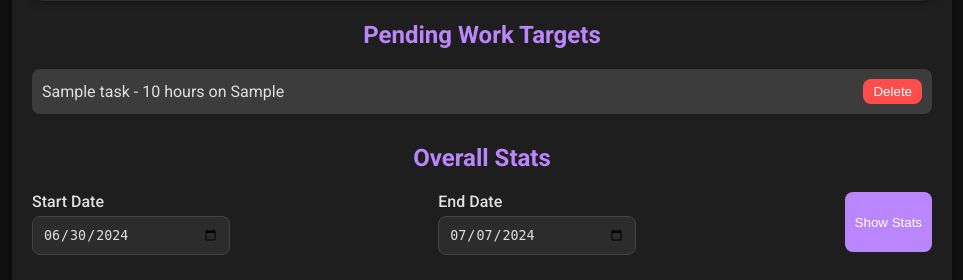
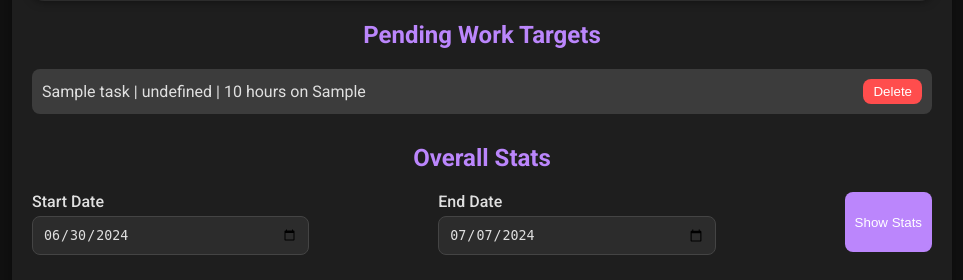
Before and after one commit to raghunathgopavaram/webserver, a Flask app: page / in a window 1280 px wide. Shown: the part 459-739 px from the top of the page, without its empty margins (158-1121 px from the left). Run offline with Flask 2, Linux system fonts and the light colour scheme; tables that the repository leaves empty hold one stand-in row (values such as "Sample post").

Commit message:
Update index.html

```diff
--- a/templates/index.html
+++ b/templates/index.html
@@ -128,7 +128,7 @@
         }
         /* Specific styles for the stats section */
         .stats .form-group-inline .form-group input[type="date"] {
-            width: 50%; /* Reduce the width of date input fields in the stats section */
+            width: 70%; /* Reduce the width of date input fields in the stats section */
         }
         .stats .form-group-inline .button {
             height: 60px; /* Reduce the height of the Show Stats button */
@@ -380,7 +380,7 @@
                         const taskElement = document.createElement('div');
                         taskElement.className = 'work-target';
                         taskElement.innerHTML = `
-                            <span>${task.title} - ${task.duration} hours on ${task.day}</span>
+                            <span>${task.title} | ${task.type} | ${task.duration} hours on ${task.day}</span>
                             <button onclick="deleteTarget(${task.id})">Delete</button>
                         `;
                         workTargetsList.appendChild(taskElement);
```
